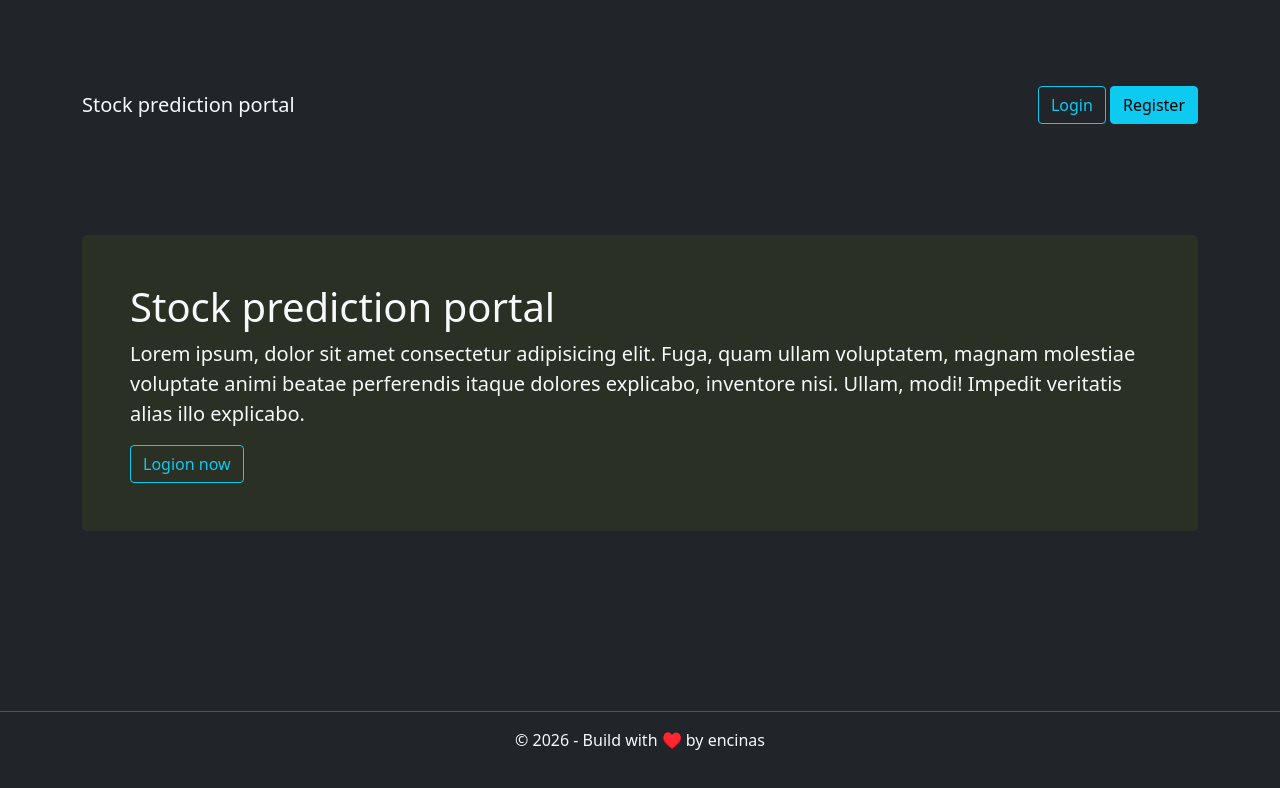
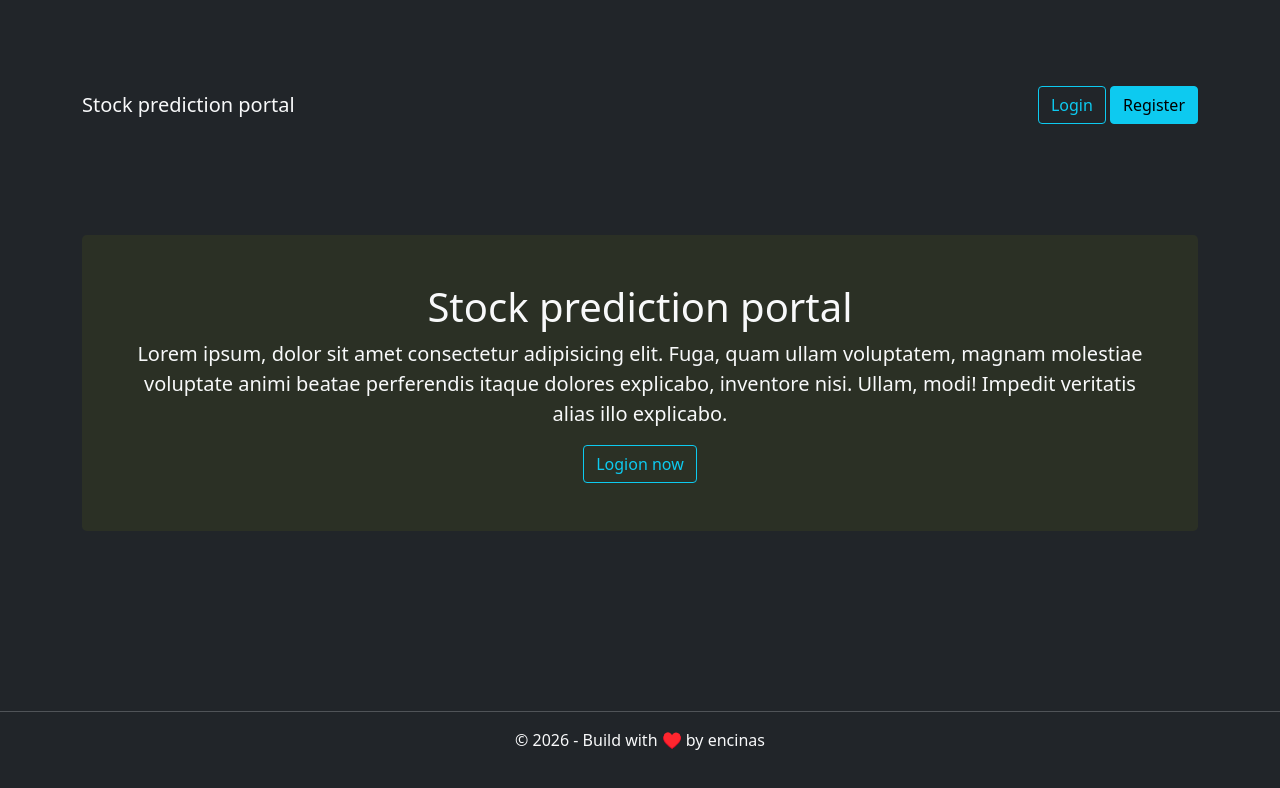
Before and after one commit to encinasj/StockPrediction, a React (Vite) app in the folder frontend-react/: page / in a window 1280 px wide. Shown: the top 788 px of the page. Built offline with nearby package versions, Linux system fonts and the light colour scheme.

Commit message:
create superuser, create apps

```diff
--- a/frontend-react/src/assets/components/Main.jsx
+++ b/frontend-react/src/assets/components/Main.jsx
@@ -4,7 +4,7 @@ const Main = () => {
   return (
     <>
       <div className='container'>
-        <div className='p-5 text-light bg-light-dark rounded-3'>
+        <div className='p-5 text-center text-light bg-light-dark rounded-3'>
           <h1 className='text-light'>Stock prediction portal</h1>
           <p className='text-light lead'> Lorem ipsum, dolor sit amet consectetur adipisicing elit. Fuga, quam ullam voluptatem, magnam molestiae voluptate animi beatae perferendis itaque dolores explicabo, inventore nisi. Ullam, modi! Impedit veritatis alias illo explicabo.</p>
            <Button  text='Logion now' class="btn-outline-info" />
```
